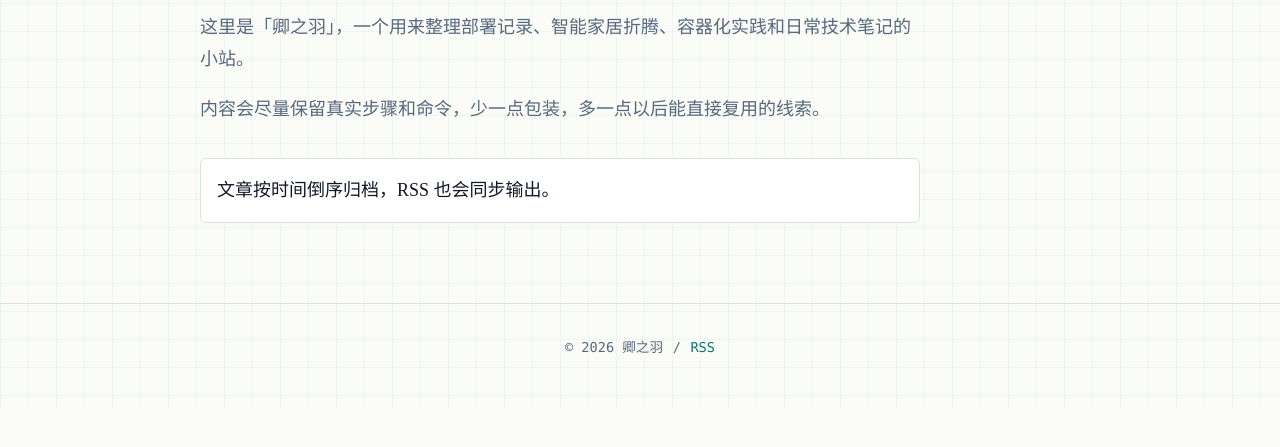
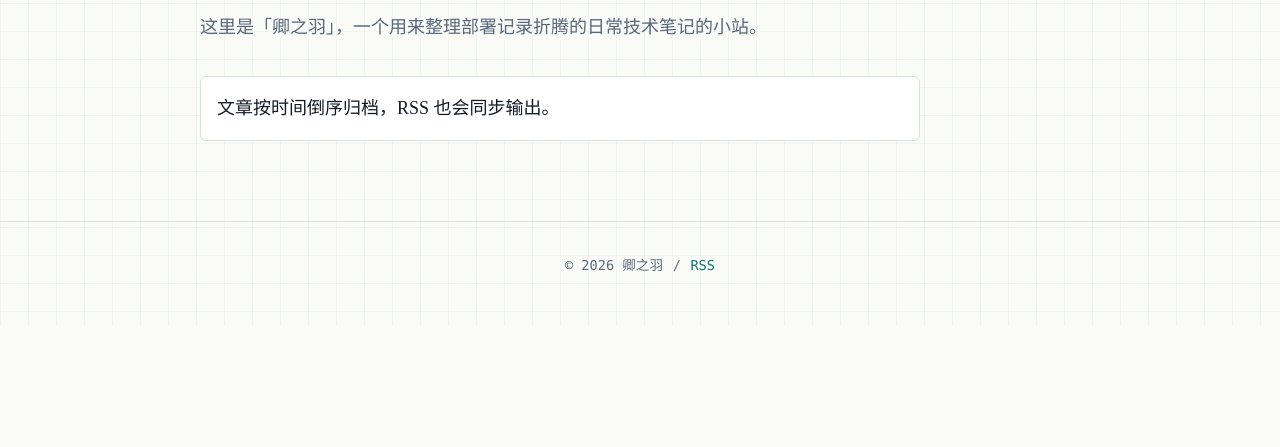
Before and after one commit to john5du/my-blog, an Astro site: page /about in a window 1280 px wide. Shown: the part 221-668 px from the top of the page. Built offline with nearby package versions, Linux system fonts and the light colour scheme; Astro itself is replaced by a stand-in of ours.

Commit message:
Refine site description and about copy

```diff
--- a/src/consts.ts
+++ b/src/consts.ts
@@ -1,5 +1,5 @@
 export const SITE_TITLE = '卿之羽';
-export const SITE_DESCRIPTION = '记录 Home Assistant、Docker、CI/CD 和日常折腾的技术笔记。';
+export const SITE_DESCRIPTION = '记录日常折腾的技术笔记。';
 export const SITE_URL = 'https://blog.john5.work';
 
 export const SITE_PATHS = {
--- a/src/pages/about.astro
+++ b/src/pages/about.astro
@@ -53,10 +53,7 @@ const description = '关于这个技术笔记站。';
 				<p class="kicker">whoami</p>
 				<h1>关于</h1>
 				<p>
-					这里是「{SITE_TITLE}」，一个用来整理部署记录、智能家居折腾、容器化实践和日常技术笔记的小站。
-				</p>
-				<p>
-					内容会尽量保留真实步骤和命令，少一点包装，多一点以后能直接复用的线索。
+					这里是「{SITE_TITLE}」，一个用来整理部署记录折腾的日常技术笔记的小站。
 				</p>
 				<div class="note">
 					<p>文章按时间倒序归档，RSS 也会同步输出。</p>
```
